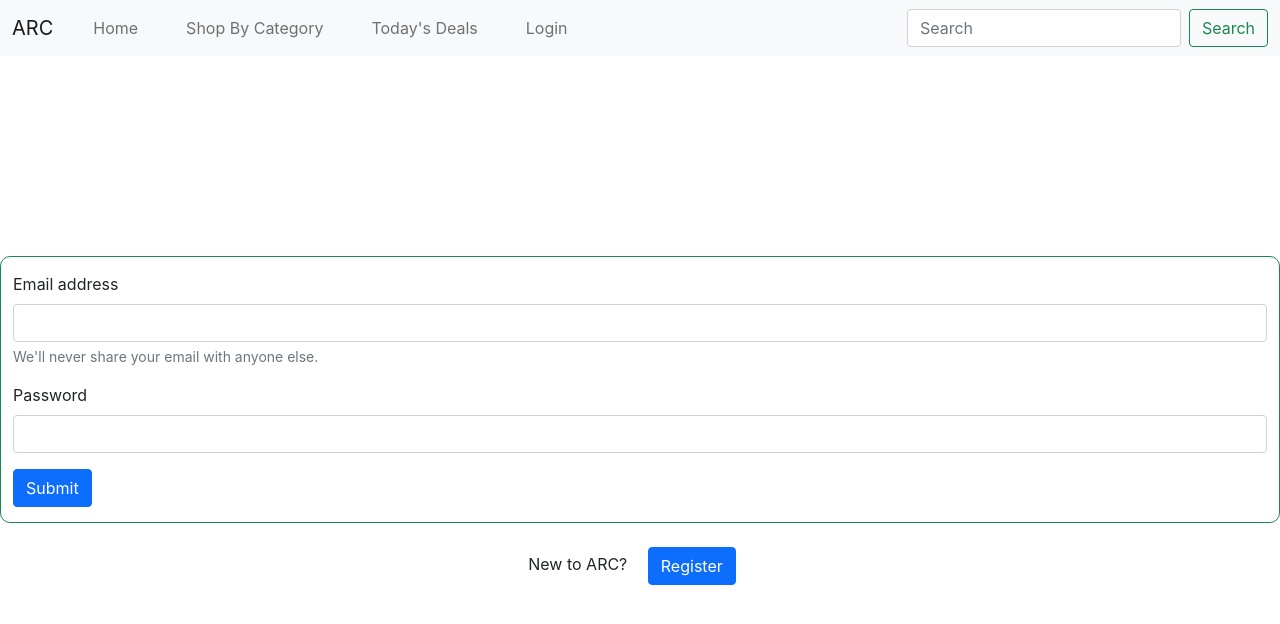
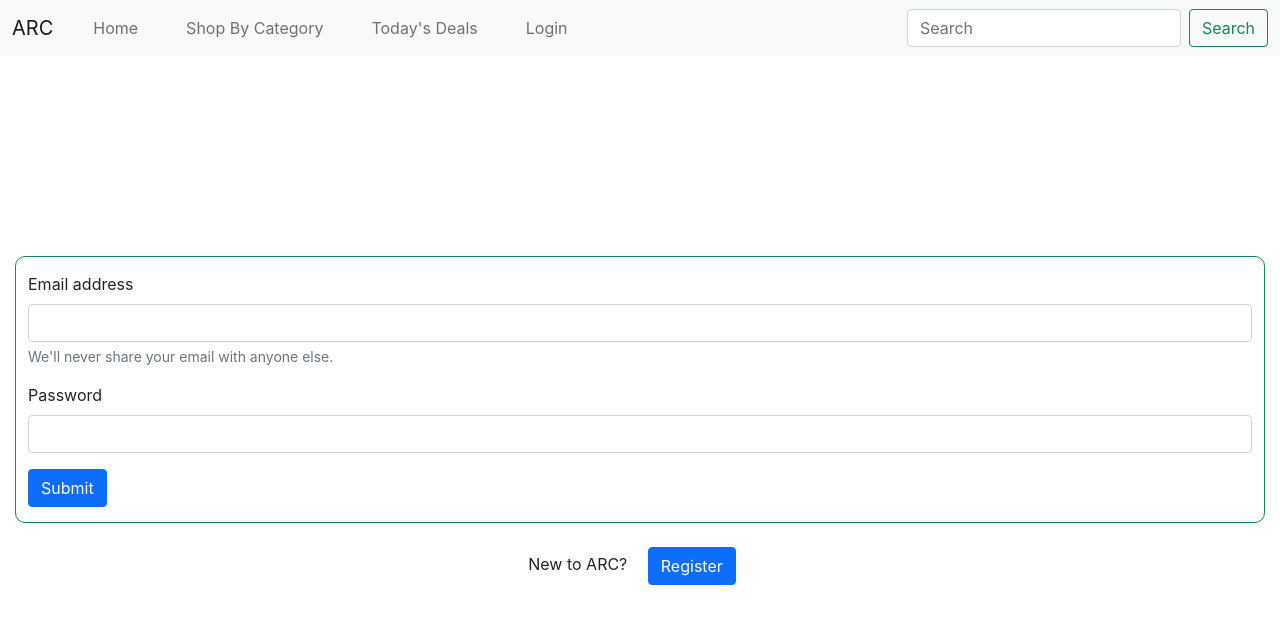
Before and after one commit to lazydev01/arc, a React (Create React App) app: page /login in a window 1280 px wide. Shown: the top 624 px of the page. Built offline with nearby package versions, Linux system fonts and the light colour scheme.

Commit message:
Update Login.js

```diff
--- a/src/components/Login.js
+++ b/src/components/Login.js
@@ -6,7 +6,7 @@ export default function Login() {
     <div className="Login-container">
         <div className="height">
         </div>
-        <span className="border border-success rounded1">
+        <span className="border border-success rounded1 marg">
       <form class = "pad">
   <div className="mb-3">
     <label for="exampleInputEmail1" className="form-label">Email address</label>
```
